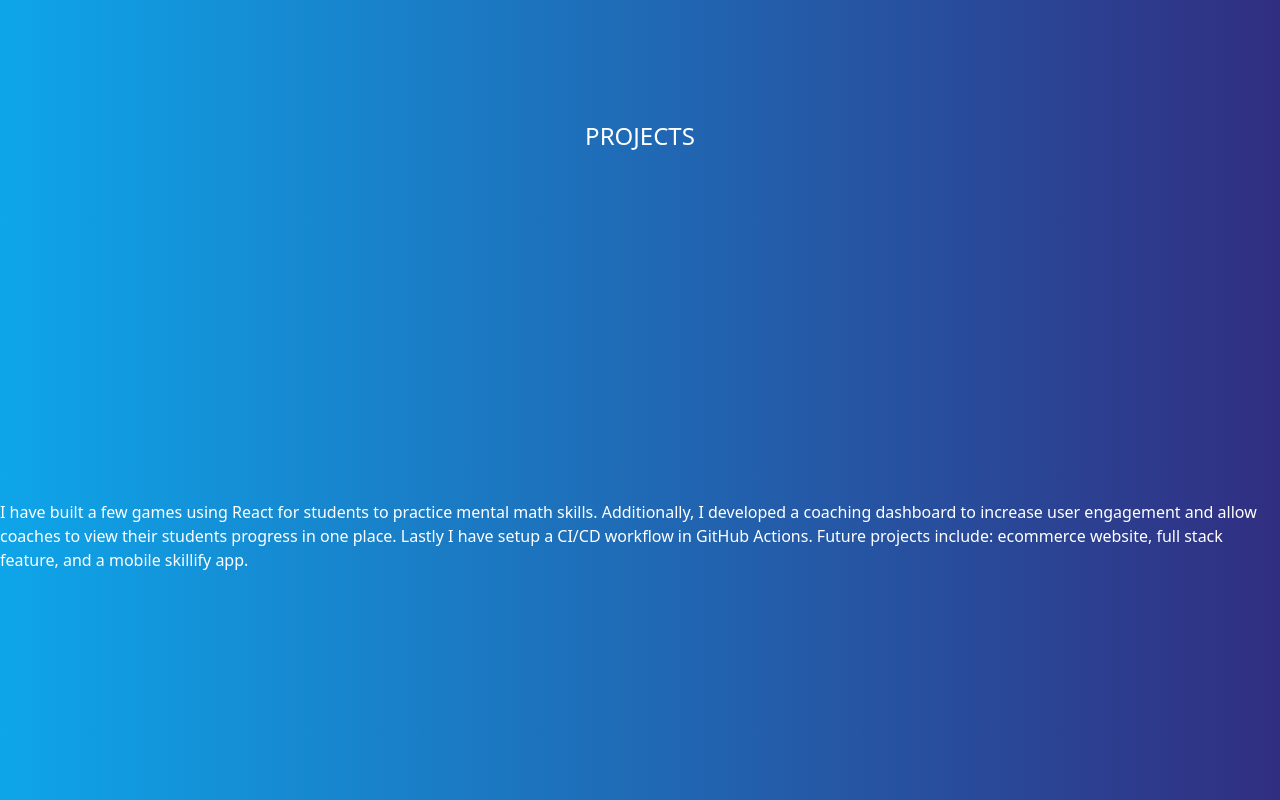
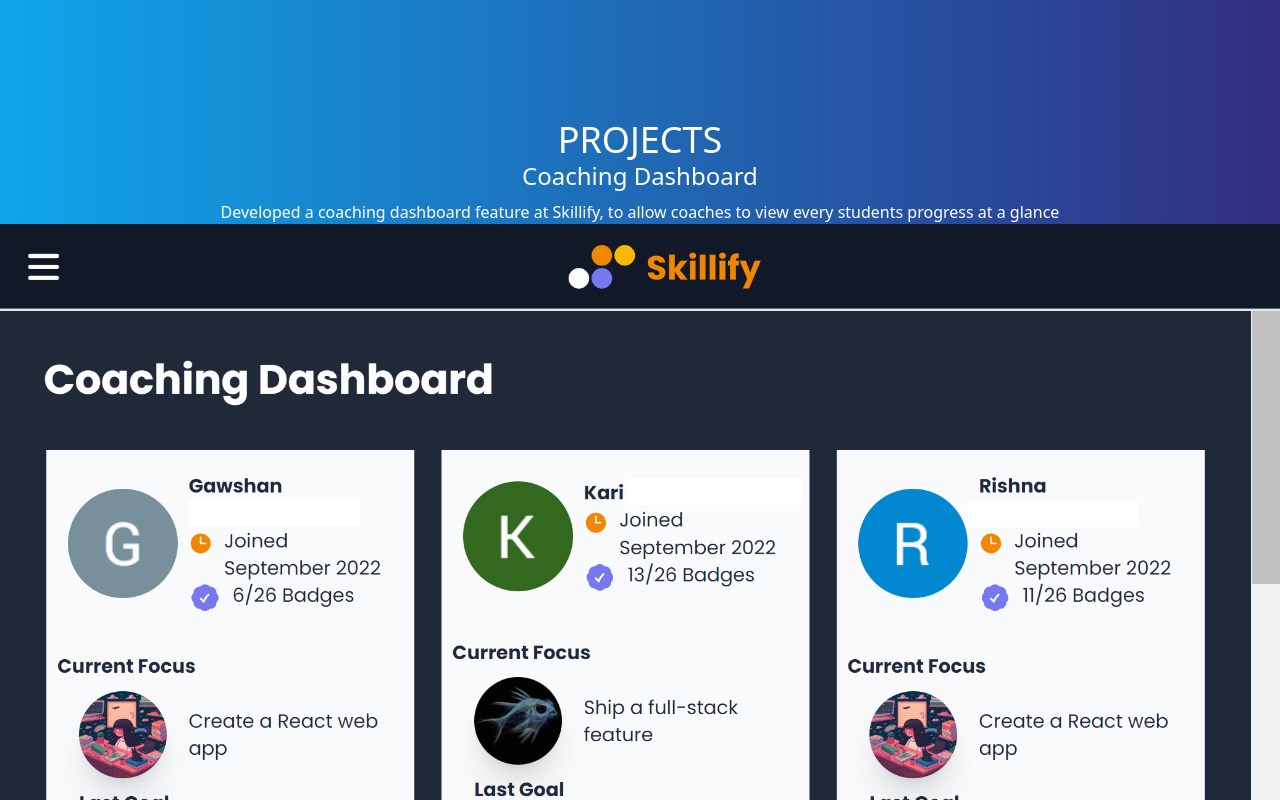
Before and after one commit to LuckyHariharan/LandingPage, a React (Create React App) app in the folder my-app/: page / in a window 1280 px wide. Shown: the part 3080-3880 px from the top of the page. Built offline with nearby package versions, Linux system fonts and the light colour scheme.

Commit message:
Coaching dashboard image

```diff
--- a/my-app/src/App.tsx
+++ b/my-app/src/App.tsx
@@ -2,6 +2,7 @@ import resume from "./LakshmanHariharanresume.jpg";
 import hero1 from "./busy-project-manager-overwhelmed-by-work.png";
 import hero2 from "./hero2.png";
 import donating from "./person-donating.png";
+import coaching from "./coaching.png";
 import "./App.css";
 
 function App() {
@@ -117,17 +118,20 @@ function App() {
         <img alt="" className="h-88 font-size mt-12" src={hero1}></img>
       </div>
 
-      <div className="grid text-white h-screen justify-items-center bg-gradient-to-r from-sky-500 to-indigo-900 ">
-        <h1 className="text-2xl">PROJECTS</h1> I have built a few games using
-        React for students to practice mental math skills. Additionally, I
-        developed a coaching dashboard to increase user engagement and allow
-        coaches to view their students progress in one place. Lastly I have
-        setup a CI/CD workflow in GitHub Actions. Future projects include:
-        ecommerce website, full stack feature, and a mobile skillify app.
+      <div className="grid grid-rows-[40px_40px_1fr_1fr] text-white h-screen  justify-items-center bg-gradient-to-r from-sky-500 to-indigo-900 ">
+        <h1 className="text-4xl">PROJECTS</h1>
+        <div className="order-0 -space-y-4">
+          <p className="text-2xl">Coaching Dashboard</p>{" "}
+        </div>
+        <p>
+          Developed a coaching dashboard feature at Skillify, to allow coaches
+          to view every students progress at a glance
+        </p>
+        <img alt="" src={coaching}></img>
       </div>
       <div
         id="skills"
-        className="text-white flex justify-center bg-gradient-to-r from-sky-900 to-indigo-900 "
+        className="text-white py-8 flex justify-center bg-gradient-to-r from-sky-900 to-indigo-900 "
       >
         SKILLS
       </div>
```
Also changed, not shown: my-app/src/coaching.png (added).
